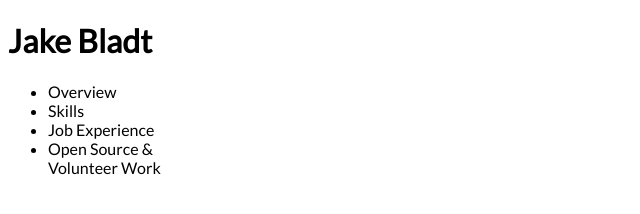
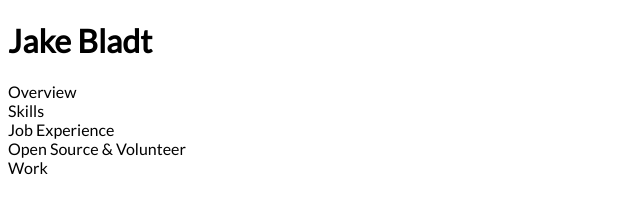
Before and after one commit to jake-bladt/csssandbox, a plain HTML site: page 004-lists/index.html in a window 1280 px wide. Shown: the whole page, without its empty margins (0-640 px from the left). Drawn offline with Linux system fonts and the light colour scheme.

Commit message:
-bullets

```diff
--- a/004-lists/index.html
+++ b/004-lists/index.html
@@ -9,10 +9,10 @@
     <h1>Jake Bladt</h1>
     <div class='sidebar'>
       <ul class='sections'>
-        <li>Overview</li>
-        <li>Skills</li>
-        <li>Job Experience</li>
-        <li>Open Source &amp; Volunteer Work</li>
+        <li data-section='overview'>Overview</li>
+        <li data-section='skills'>Skills</li>
+        <li data-section='job-experience'>Job Experience</li>
+        <li data-section='unpaid'>Open Source &amp; Volunteer Work</li>
       </ul>
     </div>
   </body>
--- a/004-lists/styles.css
+++ b/004-lists/styles.css
@@ -6,6 +6,8 @@ body {
   width: 200px;
 }
 
-li.sections {
-
+ul.sections {
+  list-style-type: none;
+  margin: 0;
+  padding: 0;
 }
```
